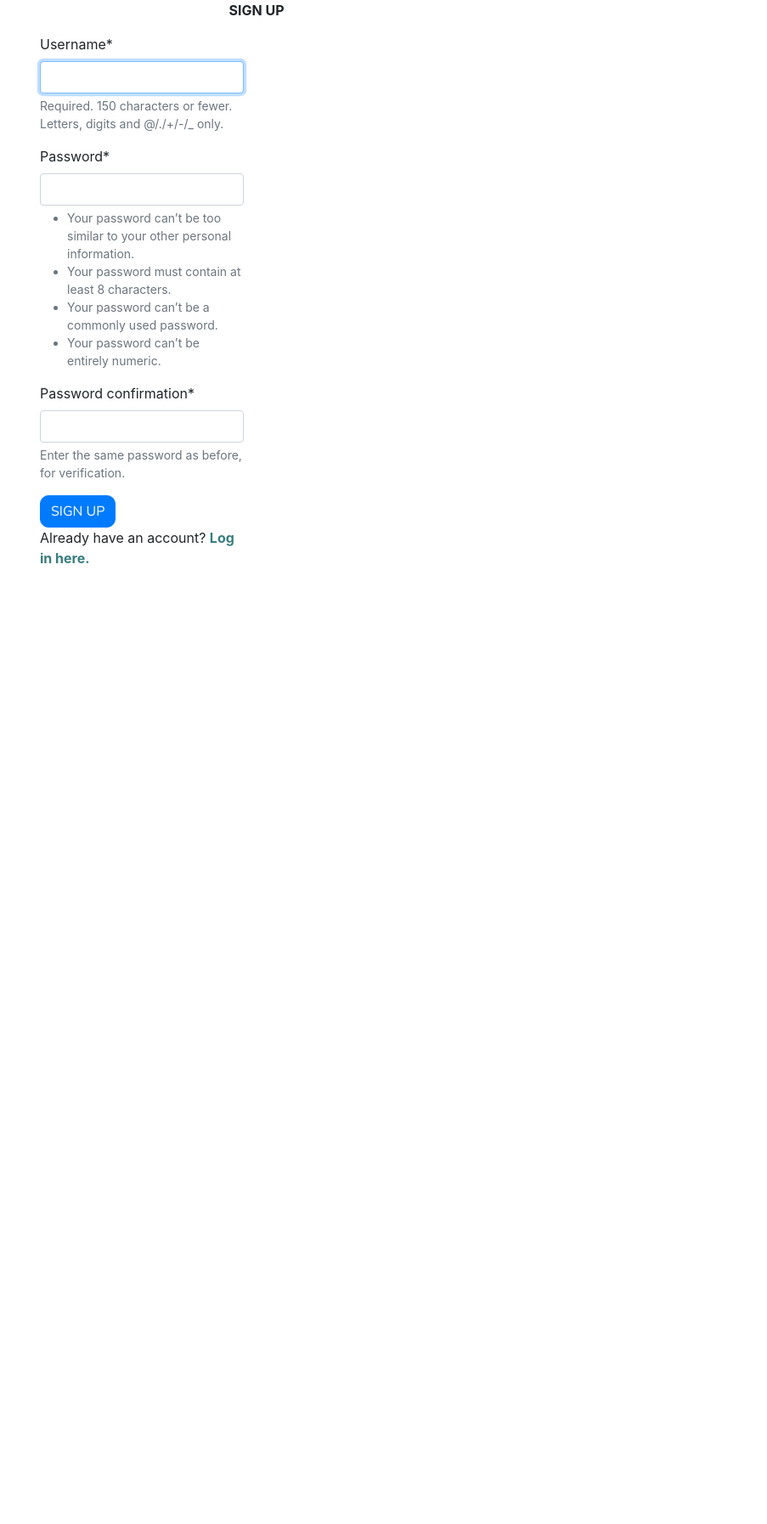
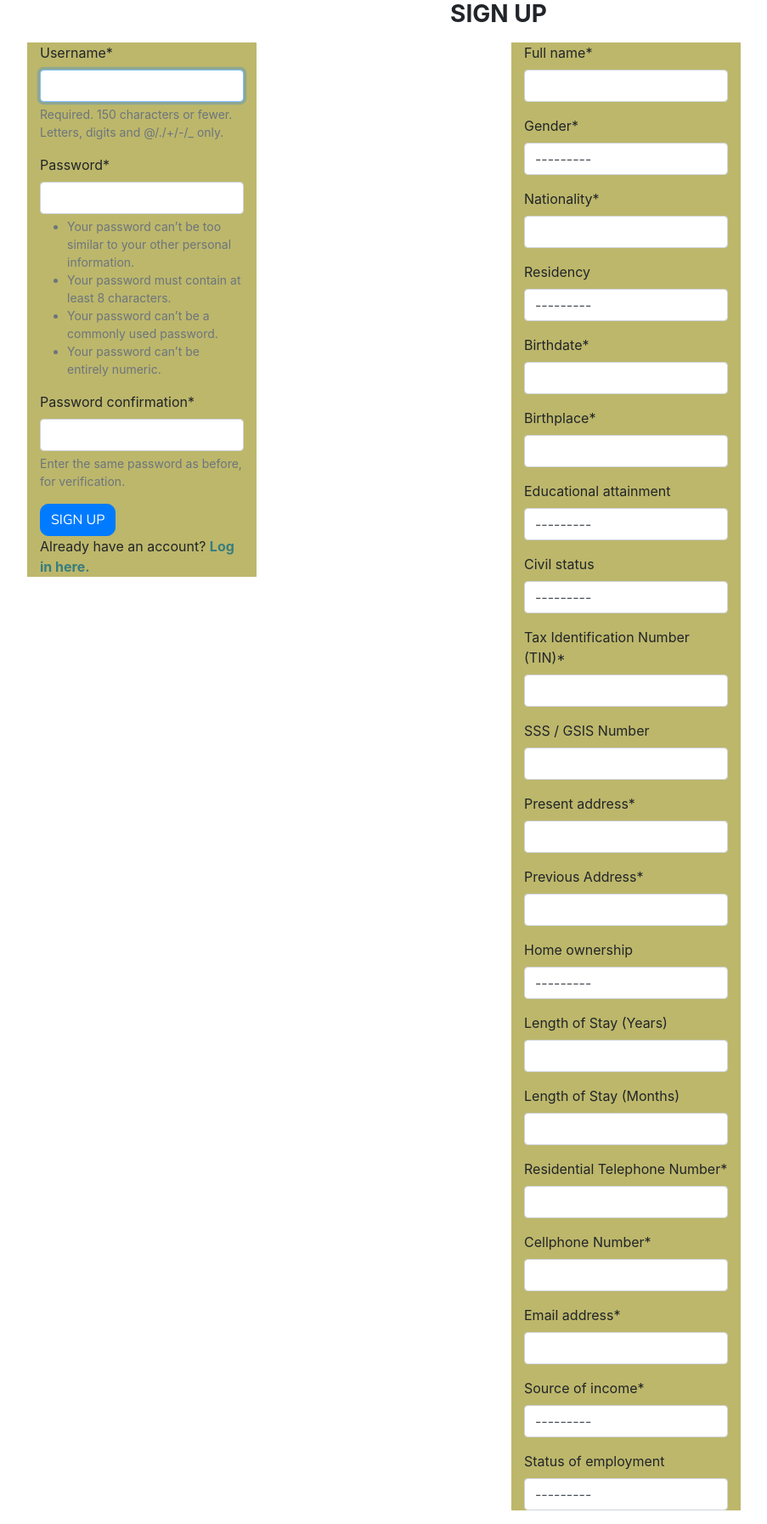
Before and after one commit to bgvlrd/upbank, a Django app: page /accounts/signup/ in a window 1280 px wide. Shown: the whole page at 85% size, without its empty margins (53-956 px from the left). Before the commit the page ends 663 px from the top, so only its background shows below. Run offline with Django 4.2, Linux system fonts and the light colour scheme; some libraries are stand-ins or nearby versions.

Commit message:
edited loaner forms into separate parts, edited signup and views to include loaner fields, like full name and email, edited landing page template

```diff
--- a/App/forms.py
+++ b/App/forms.py
@@ -1,19 +1,187 @@
-from dataclasses import field, fields
-from msilib.schema import MoveFile
-from statistics import mode
-from django import forms
+from dataclasses import field
+from pyexpat import model
 from django.forms import ModelForm
 from App.models import *
+
 
 class BankAccForm(ModelForm):
     class Meta:
         model = BankAccount
         fields = '__all__'
 
-class LoanerInfForm(ModelForm):
+class LoanerInForm(ModelForm):
     class Meta:
         model = LoanerInformation
-        fields = '__all__'
+        fields = [
+            'full_name',
+            'gender',
+            'nationality',
+            'residency',
+            'birthdate',
+            'birthplace',
+            'educational_attainment',
+            'civil_status',
+            'tin',
+            'sss_gsis_no',
+            'present_address',
+            'prev_address',
+            'home_ownership',
+            'length_of_stay_years',
+            'length_of_stay_months',
+            'telephone_no',
+            'cellphone_no',
+            'email_address',
+            'source_of_income',
+            'status_of_employment',
+        ]
+
+class LoanerInCards(ModelForm):
+    class Meta:
+        model = LoanerInformation
+        fields = [
+            'card1_company',
+            'card1_number',
+            'card1_expiry_date',
+            'card1_credit_limit',
+            'card1_outstanding_balance',
+            'card2_company',
+            'card2_number',
+            'card2_expiry_date',
+            'card2_credit_limit',
+            'card2_outstanding_balance'
+        ]
+
+class LoanerInFormSpouse(ModelForm):
+    class Meta:
+        model = LoanerInformation
+        fields = [
+            'spouse_full_name',
+            'spouse_gender',
+            'spouse_nationality',
+            'spouse_residency',
+            'spouse_birthdate',
+            'spouse_birthplace',
+            'spouse_educational_attainment',
+            'spouse_civil_status',
+            'spouse_tin',
+            'spouse_sss_gsis_no',
+            'spouse_source_of_income',
+            'spouse_status_of_employment',
+            'spouse_company_name',
+            'spouse_office_address',
+            'spouse_company_web_address',
+            'spouse_nature_of_business',
+            'spouse_job_title',
+            'spouse_company_position',
+            'spouse_job_length_of_stay_years',
+            'spouse_job_length_of_stay_months',
+            'spouse_office_phone_no',
+            'spouse_business_name',
+            'spouse_business_address',
+            'spouse_business_web_address',
+            'spouse_nature_of_business_work',
+            'spouse_job_length_of_operation_years',
+            'spouse_job_length_of_operation_months',
+            'spouse_name_prevemployer_business',
+            'spouse_country_of_destination',
+            'spouse_employment_base'
+
+        ]
+
+class LoanerInFormEmployed(ModelForm):
+    class Meta:
+        model = LoanerInformation
+        fields = [
+            'company_name',
+            'office_address',
+            'company_web_address',
+            'nature_of_business',
+            'job_title',
+            'company_position',
+            'job_length_of_stay_years',
+            'job_length_of_stay_months',
+            'office_phone_no'
+        ]
+
+class LoanerInFormBusiness(ModelForm):
+    class Meta:
+        model = LoanerInformation
+        fields = [
+            'business_name',
+            'business_address',
+            'business_web_address',
+            'nature_of_business_work',
+            'job_length_of_operation_years',
+            'job_length_of_operation_months',
+            'name_prevemployer_business'
+        ]
+
+class LoanerInFormOFW(ModelForm):
+    class Meta:
+        model = LoanerInformation
+        fields = [
+            'country_of_destination',
+            'employment_base',
+        ]
+
+class LoanerInFormDependents(ModelForm):
+    class Meta:
+        model = LoanerInformation
+        fields = [
+            'dependent1_name',
+            'dependent1_school',
+            'dependent1_age',
+            'dependent1_level',
+            'dependent1_type_of_school',
+            'dependent2_name',
+            'dependent2_school',
+        ]
+
+class LoanerInFormStatement(ModelForm):
+    class Meta:
+        model = LoanerInformation
+        fields = [
+            'borrower_monthly_income',
+            'borrower_monthly_expenses',
+            'spouse_monthly_income',
+            'spouse_monthly_expenses'
+        ]
+
+class LoanerInFormAssets(ModelForm):
+    class Meta:
+        model = LoanerInformation
+        fields = [
+            'cash_hand_with_banks_details',
+            'cash_hand_with_banks_amount',
+            'real_estate_property_details',
+            'real_estate_property_amount',
+            'motor_vehicle_details',
+            'motor_vehicle_amount',
+        ]
+
+class LoanerInFormLiabilities(ModelForm):
+    class Meta:
+        model = LoanerInformation
+        fields = [
+            'personal_salary_loan_bank',
+            'personal_salary_loan_amortization',
+            'personal_salary_loan_outstanding_balance',
+            'car_loan_bank',
+            'car_loan_amortization',
+            'car_loan_outstanding_balance',
+            'housing_loan_bank',
+            'housing_loan_amortization',
+            'housing_loan_outstanding_balance',
+        ]
+
+class LoanerInFormOthers(ModelForm):
+    class Meta:
+        model = LoanerInformation
+        fields = [
+            'source_product_info',
+            'relative_working',
+            'relative_name'
+        ]
 
 class PersonalRefForm(ModelForm):
     class Meta:
--- a/App/models.py
+++ b/App/models.py
@@ -10,7 +10,6 @@ class BankAccount(models.Model):
         ('Active', 'Active'),
 		('Closed', 'Closed')
     ]
-
 
     bank_status     = models.CharField(choices = bank_status_choices, max_length = 10)
 
@@ -246,17 +245,17 @@ class LoanerInformation(models.Model):
 
     ## Credit Card
 
-    card1_company               = models.CharField(max_length = 50)
-    card1_number                = models.CharField(max_length = 20)
-    card1_expiry_date           = models.CharField(max_length = 10)
-    card1_credit_limit          = models.IntegerField()
-    card1_outstanding_balance   = models.IntegerField()
+    card1_company               = models.CharField(max_length = 50, verbose_name = "Company of Credit Card 1")
+    card1_number                = models.CharField(max_length = 20, verbose_name = "Credit Card 1 Number")
+    card1_expiry_date           = models.CharField(max_length = 10, verbose_name = "Credit Card 1 Expiry Date")
+    card1_credit_limit          = models.IntegerField(verbose_name = "Credit Card 1 Credit Limit")
+    card1_outstanding_balance   = models.IntegerField(verbose_name = "Credit Card 1 Outstanding Balance")
 
-    card2_company               = models.CharField(max_length = 50)
-    card2_number                = models.CharField(max_length = 20)
-    card2_expiry_date           = models.CharField(max_length = 10)
-    card2_credit_limit          = models.IntegerField()
-    card2_outstanding_balance   = models.IntegerField()
+    card2_company               = models.CharField(max_length = 50, verbose_name = "Company of Credit Card 2")
+    card2_number                = models.CharField(max_length = 20, verbose_name = "Credit Card 2 Number")
+    card2_expiry_date           = models.CharField(max_length = 10, verbose_name = "Credit Card 2 Expiry Date")
+    card2_credit_limit          = models.IntegerField(verbose_name = "Credit Card 2 Credit Limit")
+    card2_outstanding_balance   = models.IntegerField(verbose_name = "Credit Card 2 Outstanding Balance")
 
     # Others
     source_product_info_choices = [
@@ -273,7 +272,7 @@ class LoanerInformation(models.Model):
 
     source_product_info    = models.CharField(choices = source_of_income_choices, max_length = 40, blank = True, null = True, verbose_name = "Source of Product Information")
     relative_working       = models.BooleanField(verbose_name = "Do you have relative working in UPBank?")
-    relative_name          = models.CharField(max_length = 100, blank = True, null = True, verbose_name = "If yes, please state")
+    relative_name          = models.CharField(max_length = 100, blank = True, null = True, verbose_name = "If yes, please state their name")
 
 class PersonalReferences(models.Model):
     personal_reference_id       = models.AutoField(primary_key = True)
--- a/accounts/templates/registration/register.html
+++ b/accounts/templates/registration/register.html
@@ -18,29 +18,43 @@
 
 <body>
 <div class="container">
+    <div>
+        <h3 class="text-center" id="signup-text"><strong>SIGN UP</strong></p>
+    </div>
     <div class="row">
         <div class="col-md-6 one">
             <div id="left-column-main-div">
-                        <p class="text-center" id="signup-text"><strong>SIGN UP</strong></p>
-                    </div> <!-- end div logo-signup -->
                 {% if invalid_name %}
                 <p style="color: red;" class="">The username or password you entered already exists or is invalid. <br> Please make sure to follow the guidelines as stated.</p>
                 {% endif %}
-                    <div class="col-xl-6 form-group">
+
+                <div class="col-xl-6 form-group" style="background-color: darkkhaki;">
                     <form method="post">
                     {% csrf_token %}
-                            {{ form|crispy }}
-                        <div id="signup-form-link-to-log-in"><button class="btn btn-primary" id="signup-button" type="submit" style="font-family: 'Nunito Sans', sans-serif;border-radius: 10px;"> SIGN UP </button>
+                    {{ regform|crispy }}
+                    <div id="signup-form-link-to-log-in">
+                    <button class="btn btn-primary" id="signup-button" type="submit" style="font-family: 'Nunito Sans', sans-serif;border-radius: 10px;"> SIGN UP </button>
                     <p id="link-to-sign-up">Already have an account? <a href="{% url 'login_url' %}"> <strong style="color: #397D7E"> Log in here. </strong> </a> </p>
                     </div> <!-- end div signup-form-link-to-log-in -->
                     </form>
                 </div> <!-- end class form-group -->
             </div> <!-- end div left-column-main-div -->
         </div> <!-- end class col-md-6 one -->
-            <div class="col-md-6 two" id="right-column-main-div" style="margin-top: -200px;"> <!-- start class col-md-6 two -->
+
+        <div class="col-md-6 two" style="margin-top: 0px;"> <!-- start class col-md-6 two -->
+            <div id="right-column-main-div">
+                <div class="col-xl-6 form-group" style="background-color: darkkhaki;">
+                    <form method="post">
+                    {% csrf_token %}
+                    {{ regform2|crispy }}
+                    </form>
+                </div> <!-- end class form-group -->
+            </div>
         </div> <!-- end div right-column-main-div -->
+
     </div> <!-- end class row -->
 </div> <!-- end class container -->
+
 <script src="assets/js/jquery.min.js"></script>
 <script src="assets/bootstrap/js/bootstrap.min.js"></script>
 </body>
--- a/accounts/views.py
+++ b/accounts/views.py
@@ -2,6 +2,7 @@ from email import message
 from django.shortcuts import render, redirect
 from django.http import HttpResponse
 from django.contrib.auth.forms import UserCreationForm
+from App.forms import LoanerInForm
 from django.contrib.auth.decorators import login_required
 from django.contrib import messages
 from django.contrib.auth.views import LogoutView as logouts
@@ -9,16 +10,24 @@ from django.contrib.auth.views import LogoutView as logouts
 # Create your views here.
 
 def signupView(request):
-	regform = UserCreationForm()
 	messages.info(request, "If you signed up successfully, you will be automatically redirected to the log-in page in order to use your newly-created account.")
 	if request.method == "POST":
 		regform = UserCreationForm(request.POST)
+		regform2 = LoanerInForm(request.POST)
 		if regform.is_valid():
 			regform.save()
+			regform2.save()
 			messages.success(request, "Account created successfully!")
 			return redirect('login_url')
 		else:
-			regform = UserCreationForm()
+			context = {
+				'regform': UserCreationForm(),
+				'regform2': LoanerInForm(),
+			}
 			return render(request, 'registration/register.html', {'form':regform, 'invalid_name':True})
-
-	return render(request, 'registration/register.html', {'form':regform})
+	else:
+		context = {
+			'regform': UserCreationForm(),
+			'regform2': LoanerInForm(),
+		}
+	return render(request, 'registration/register.html', context)
```
Also changed, not shown: accounts/forms.py (added, +7 -0 lines), templates/landing-page.html (+4 -4 lines). Lines whose indentation alone changed are shown as unchanged.
